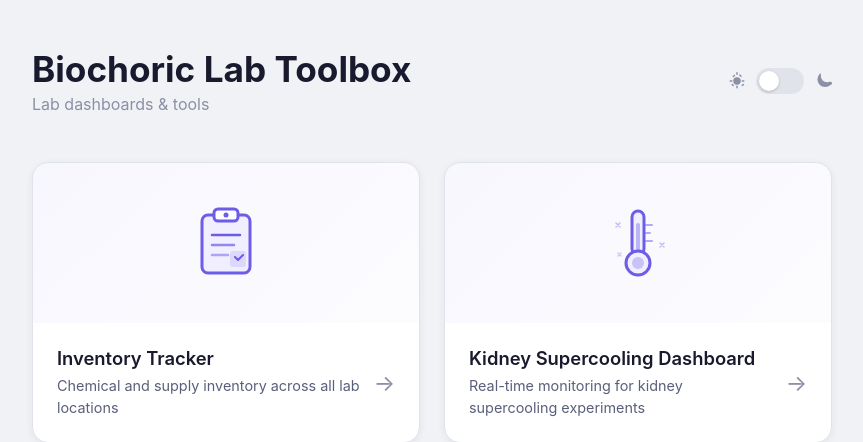
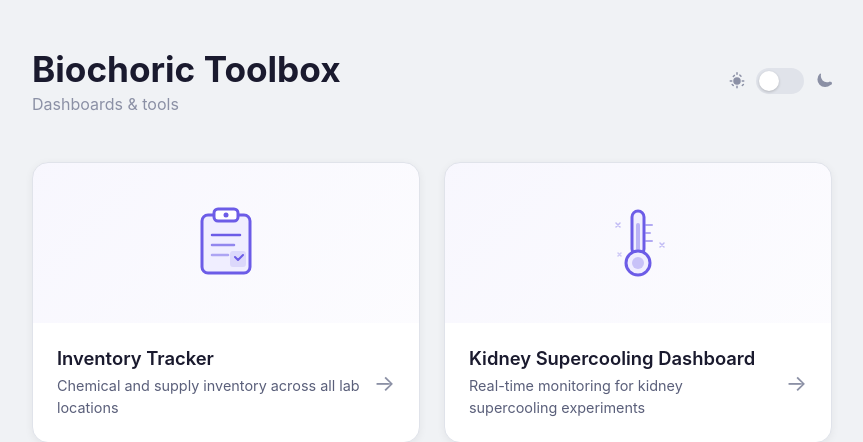
Before and after one commit to ronsellers/biochoric-toolbox, a Flask app: page / in a window 1280 px wide. Shown: the top 442 px of the page, without its empty margins (208-1071 px from the left). Run offline with Flask 3, Linux system fonts and the light colour scheme.

Commit message:
Rename to Biochoric Toolbox
Co-Authored-By: Claude Sonnet 4.6 <noreply@anthropic.com>

```diff
--- a/templates/index.html
+++ b/templates/index.html
@@ -231,8 +231,8 @@
 <body>
   <div class="header">
     <div class="header-text">
-      <h1>Biochoric Lab Toolbox</h1>
-      <p class="subtitle">Lab dashboards & tools</p>
+      <h1>Biochoric Toolbox</h1>
+      <p class="subtitle">Dashboards & tools</p>
     </div>
     <div class="theme-toggle" onclick="toggleTheme()">
       <!-- Sun -->
```
